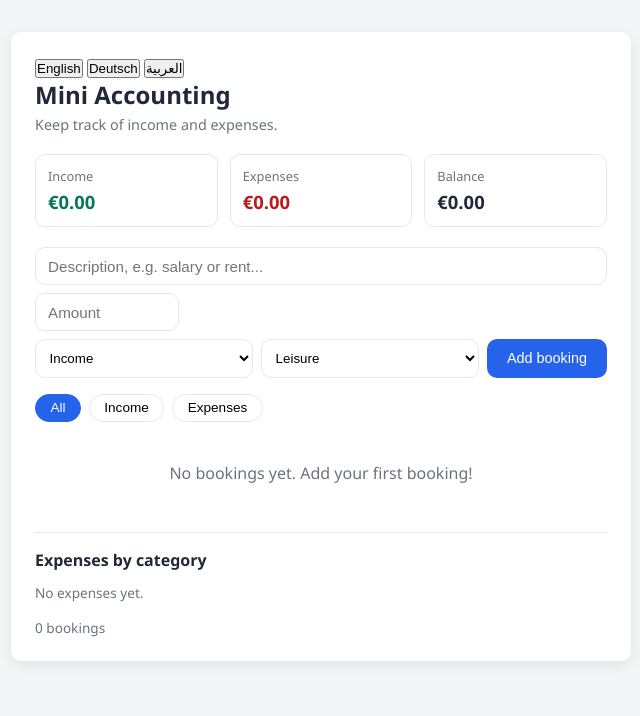
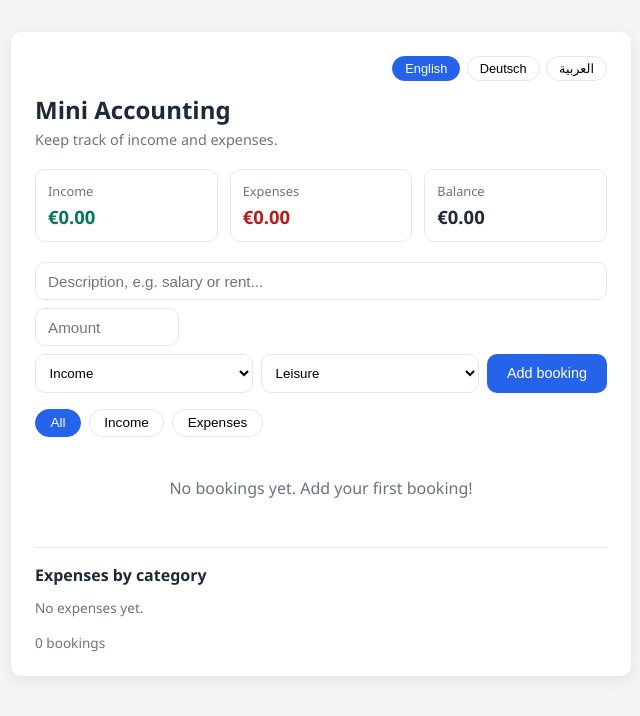
Before and after one commit to AML170/mini-buchhaltung, a plain HTML site: page index.html in a window 1280 px wide. Shown: the whole page, without its empty margins (319-959 px from the left). Drawn offline with Linux system fonts and the light colour scheme.

Commit message:
Add language selection styles to style.css

```diff
--- a/style.css
+++ b/style.css
@@ -34,6 +34,28 @@ body {
 }
 
 .app__header { margin-bottom: 1.25rem; }
+
+.language {
+  display: flex;
+  gap: 0.4rem;
+  justify-content: flex-end;
+  margin-bottom: 0.75rem;
+}
+
+.language__button {
+  border: 1px solid var(--farbe-rahmen);
+  background: var(--farbe-karte);
+  border-radius: 999px;
+  padding: 0.25rem 0.75rem;
+  font-size: 0.8rem;
+  cursor: pointer;
+}
+
+.language__button.ist-aktiv {
+  background: var(--farbe-primaer);
+  border-color: var(--farbe-primaer);
+  color: #fff;
+}
 .app__header h1 { font-size: 1.5rem; }
 .app__subtitle { color: var(--farbe-text-schwach); font-size: 0.9rem; margin-top: 0.25rem; }
 
@@ -246,6 +268,13 @@ button:focus-visible, input:focus-visible, select:focus-visible {
   outline: 3px solid #2563eb; outline-offset: 3px;
 }
 
+/* RTL: flex and grid flip with dir="rtl" automatically; keep numerals stable. */
+[dir="rtl"] .karte__wert,
+[dir="rtl"] .buchung__betrag {
+  direction: ltr;
+  text-align: end;
+}
+
 @media (max-width: 520px) {
   body { padding: 1rem 0.65rem; }
   .app { padding: 1rem; }
```
